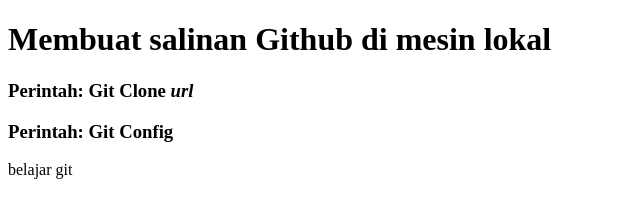
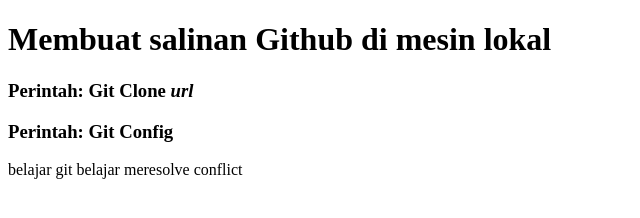
Before and after one commit to DaffaYuza/hello_world, a plain HTML site: page index.html in a window 1280 px wide. Shown: the whole page, without its empty margins (0-640 px from the left). Drawn offline with Linux system fonts and the light colour scheme.

Commit message:
resolve conflict

```diff
--- a/index.html
+++ b/index.html
@@ -8,5 +8,6 @@
 <h3>Perintah: Git Clone <i>url</i></h3>
 <h3>Perintah: Git Config</h3>
 belajar git
+belajar meresolve conflict
 </body>
 </html>
```
